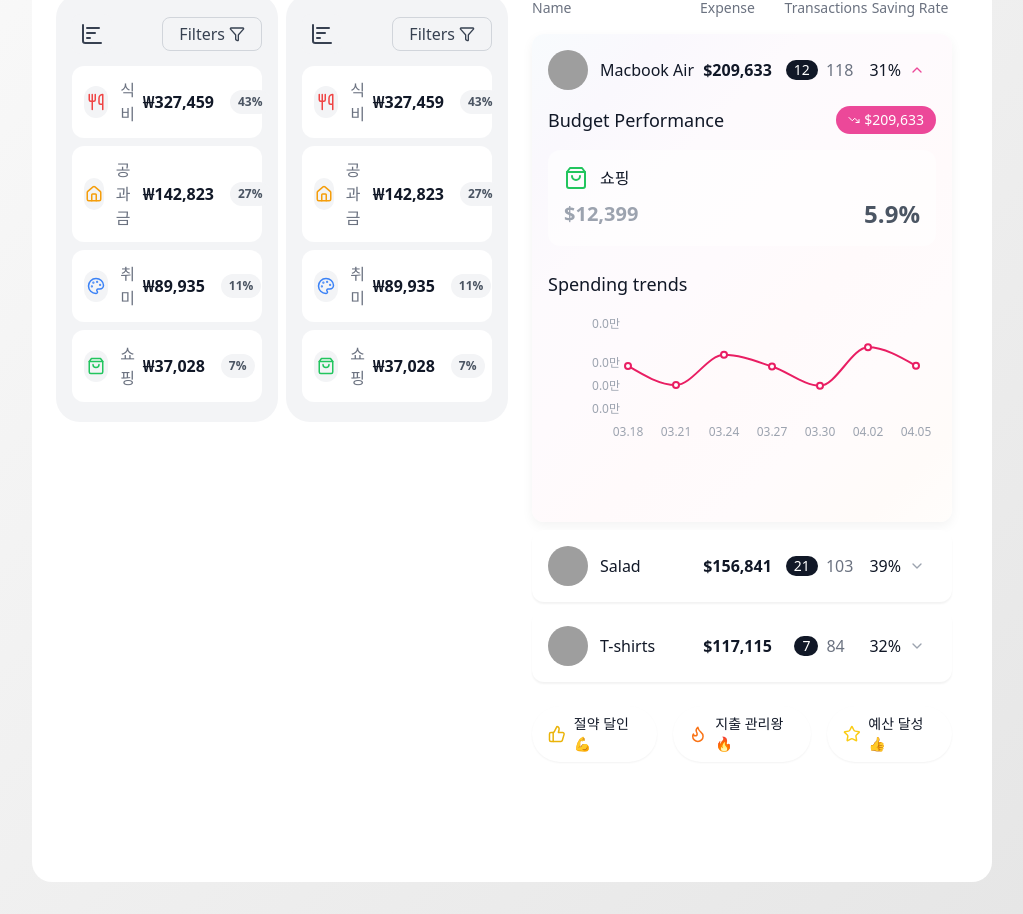
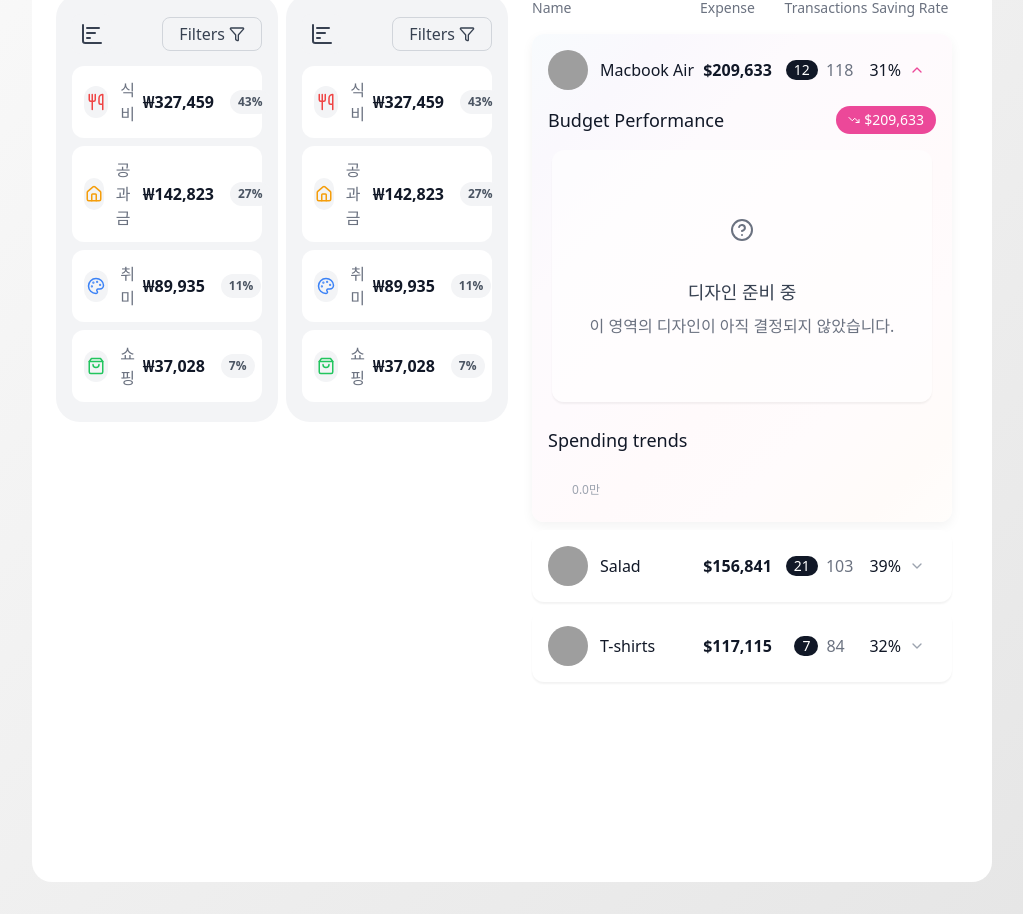
Before and after one commit to jihunhong/velvet, a React (Vite) app: page / in a window 1280 px wide. Shown: the part 466-1380 px from the top of the page, without its empty margins (256-1279 px from the left). Built offline with nearby package versions, Linux system fonts and the light colour scheme; grey boxes are pictures that could not be loaded; a web font is replaced by a local one.

Commit message:
fix: budget performance 쪽 ui 미정까지

```diff
--- a/src/components/Budgets.tsx
+++ b/src/components/Budgets.tsx
@@ -191,16 +191,28 @@ export default function Budgets() {
                           <TrendingDown className="w-3 h-3" />${formatCurrency(person.totalExpense)}</span>
                       </div>
                     </div>
-                    <div className="p-4 rounded-xl overflow-hidden bg-white/50">
-                      <div className="flex items-center justify-between">
-                        <div className="flex items-center gap-3">
-                          {person.categories[0].icon}
-                          <span className="font-medium">{person.categories[0].name}</span>
+                    <div className="mx-1 p-4 rounded-xl overflow-hidden bg-white/50 shadow-[0px_2px_2px_rgba(0,0,0,0.05)]">
+                      <div className="flex flex-col items-center justify-center py-8 text-center">
+                        <div className="w-16 h-16 mb-4 rounded-full flex items-center justify-center">
+                          <svg
+                            xmlns="http://www.w3.org/2000/svg"
+                            width="24"
+                            height="24"
+                            viewBox="0 0 24 24"
+                            fill="none"
+                            stroke="currentColor"
+                            strokeWidth="2"
+                            strokeLinecap="round"
+                            strokeLinejoin="round"
+                            className="text-gray-500"
+                          >
+                            <circle cx="12" cy="12" r="10" />
+                            <path d="M9.09 9a3 3 0 0 1 5.83 1c0 2-3 3-3 3" />
+                            <path d="M12 17h.01" />
+                          </svg>
                         </div>
-                      </div>
-                      <div className='flex items-center justify-between mt-2'>
-                        <div className="text-xl font-semibold text-gray-400">${formatCurrency(person.categories[0].amount)}</div>
-                        <div className="text-2xl font-bold text-gray-600">{person.categories[0].percentage}%</div>
+                        <h3 className="text-lg font-medium text-gray-700 mb-2">디자인 준비 중</h3>
+                        <p className="text-gray-500 mb-4">이 영역의 디자인이 아직 결정되지 않았습니다.</p>
                       </div>
                     </div>
                   </div>
@@ -215,7 +227,7 @@ export default function Budgets() {
                       <ResponsiveContainer width="100%" height={150}>
                         <LineChart
                           data={person.chartData}
-                          margin={{ top: 10, right: 20, left: 20, bottom: 15 }}
+                          margin={{ top: 20, right: 20, left: 0, bottom: 0 }}
                         >
                           <XAxis
                             dataKey="date"
@@ -259,22 +271,6 @@ export default function Budgets() {
           </div>
         ))}
       </div>
-
-      {/* Badges */}
-      <div className="flex gap-4">
-        <div className="flex items-center gap-2 px-4 py-2 bg-white rounded-full shadow-sm">
-          <ThumbsUp className="w-5 h-5 text-yellow-500" />
-          <span className="text-sm font-medium">절약 달인 💪</span>
-        </div>
-        <div className="flex items-center gap-2 px-4 py-2 bg-white rounded-full shadow-sm">
-          <Flame className="w-5 h-5 text-orange-500" />
-          <span className="text-sm font-medium">지출 관리왕 🔥</span>
-        </div>
-        <div className="flex items-center gap-2 px-4 py-2 bg-white rounded-full shadow-sm">
-          <Star className="w-5 h-5 text-yellow-400" />
-          <span className="text-sm font-medium">예산 달성 👍</span>
-        </div>
-      </div>
     </div>
   );
 }
```
